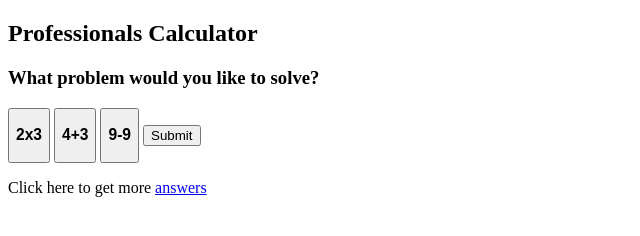
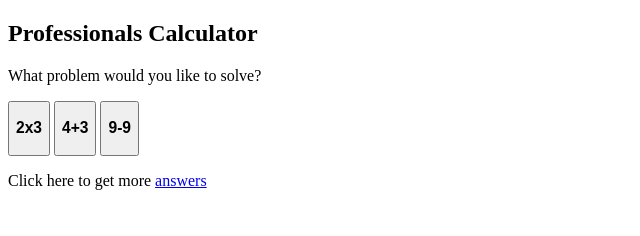
Before and after one commit to JadenDT/JadenDT.github.io, a plain HTML site: page index.html in a window 1280 px wide. Shown: the part 60-296 px from the top of the page, without its empty margins (0-640 px from the left). Drawn offline with Linux system fonts and the light colour scheme.

Commit message:
changed to p

```diff
--- a/index.html
+++ b/index.html
@@ -7,14 +7,14 @@
     <title>Jaden</title>
 </head>
 <body>
-
 <h1><strong>Code Camp</strong></h1>
-    <h2>Professionals Calculator</h2>
-    <h3>What problem would you like to solve?</h3>
+    <h2><strong>Professionals</strong> Calculator</h2>
+    <p>What problem would you like to solve?<p>
    <button><h3>2x3</h3></button>
    <button><h3>4+3</h3></button>
    <button><h3>9-9</h3></button>
-   <button type="submit">Submit</button>
+
     <p>Click here to get more <a target="_blank" href="https://coolmathgames.com">answers</a>
+
 </body>
 </html>
```
